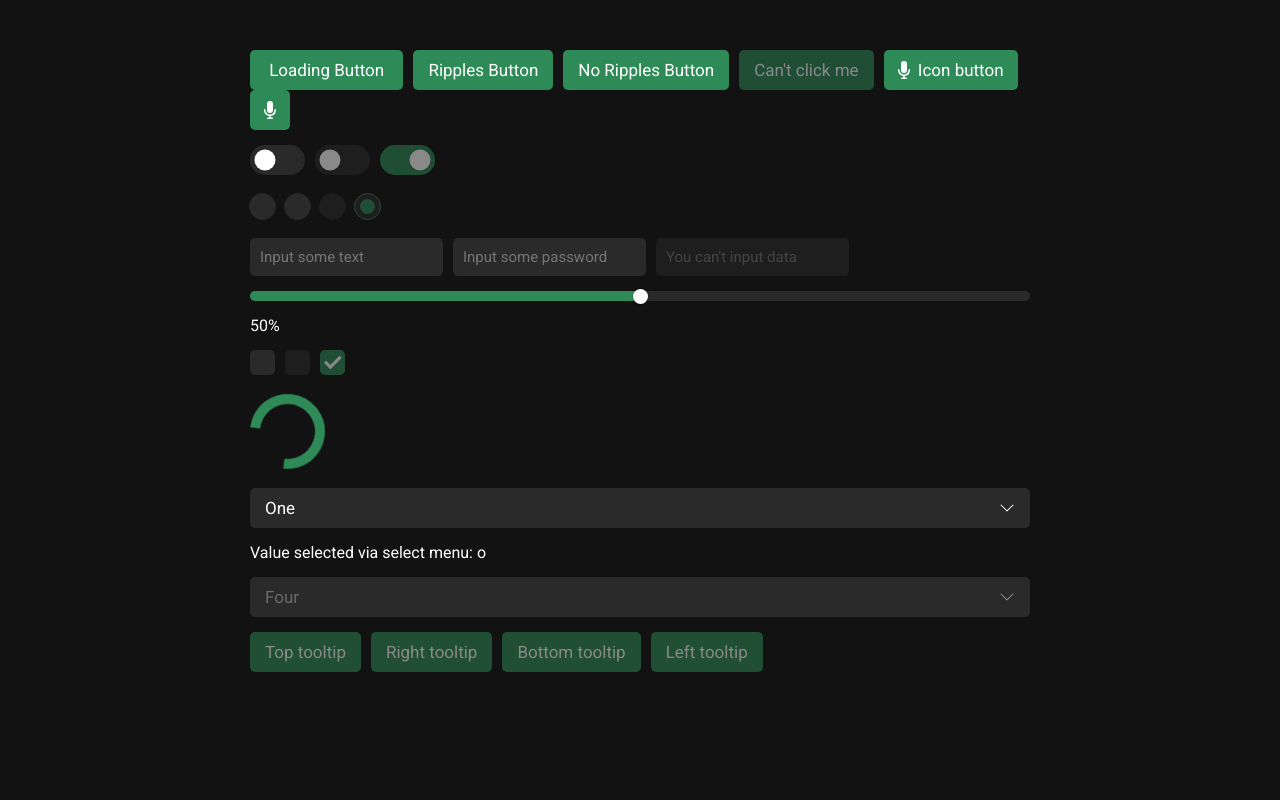
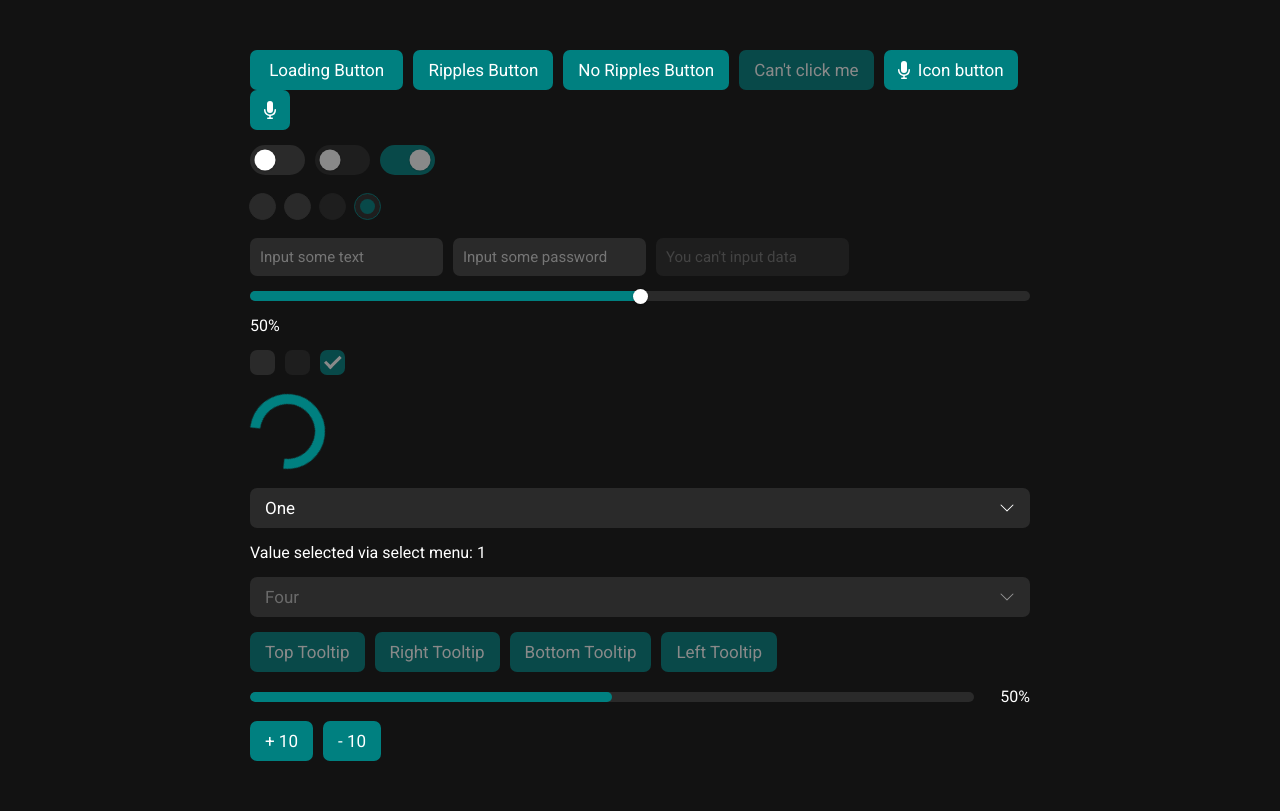
Before and after one commit to Kokapuk/vue-ui-kit, a Vue app: page / in a window 1280 px wide. Built offline with nearby package versions, Linux system fonts and the light colour scheme.

Commit message:
Added: ProgressBar, ContextMenu; Bug fixes.

```diff
--- a/src/App.vue
+++ b/src/App.vue
@@ -1,19 +1,19 @@
 <template>
   <div class="h-100 container" :class="theme">
-    <Button class="me-10" @click="() => (buttonLoading = !buttonLoading)" noRipples :loading="buttonLoading">
-      Loading Button
-    </Button>
+    <Tooltip class="me-10" text="Loading button" :positioning="TooltipPositioning.left">
+      <Button @click="() => (buttonLoading = !buttonLoading)" noRipples :loading="buttonLoading"> Loading Button </Button>
+    </Tooltip>
     <Button class="me-10">Ripples Button</Button>
     <Button class="me-10" noRipples>No Ripples Button</Button>
     <Button class="me-10" disabled>Can't click me</Button>
     <Button class="icon-button me-10"> <Microphone class="icon-button__icon" /> Icon button </Button>
-    <Tooltip text="Icon button without text" :positioning="TooltipPositioning.top">
+    <Tooltip text="Icon button without text" :positioning="TooltipPositioning.right">
       <Button class="icon-button"> <Microphone class="icon-button__icon" /></Button>
     </Tooltip>
 
     <div class="seperator"></div>
 
-    <Tooltip text="Theme switcher" :positioning="TooltipPositioning.top" class="me-10">
+    <Tooltip text="Theme switcher" :positioning="TooltipPositioning.left" class="me-10">
       <input
         @change="(event) => {theme = (event.target as HTMLInputElement).checked ? 'theme-light' : 'theme-dark'}"
         class="switch"
@@ -55,9 +55,13 @@
 
     <SelectMenu
       :options="[
-        { text: 'One', value: 'o' },
-        { text: 'Two', value: 't' },
-        { text: 'Three', value: 'th', disabled: true },
+        { text: 'One', value: '1' },
+        { text: 'Two', value: '2' },
+        { text: 'Three', value: '3', disabled: true },
+        { text: 'Four', value: '4' },
+        { text: 'Five', value: '5' },
+        { text: 'Six', value: '6' },
+        { text: 'Seven', value: '7' },
       ]"
       v-model:selectedOption="option" />
     <div class="seperator"></div>
@@ -67,18 +71,29 @@
 
     <div class="seperator"></div>
 
-    <Tooltip text="Tooltip text example" :positioning="TooltipPositioning.top" class="me-10">
-      <Button disabled>Top tooltip</Button>
+    <Tooltip text="Top Tooltip Text" :positioning="TooltipPositioning.top" class="me-10">
+      <Button disabled>Top Tooltip</Button>
     </Tooltip>
-    <Tooltip text="Tooltip text example" :positioning="TooltipPositioning.right" class="me-10">
-      <Button disabled>Right tooltip</Button>
+    <Tooltip text="Right Tooltip Text" :positioning="TooltipPositioning.right" class="me-10">
+      <Button disabled>Right Tooltip</Button>
     </Tooltip>
-    <Tooltip text="Tooltip text example" :positioning="TooltipPositioning.bottom" class="me-10">
-      <Button disabled>Bottom tooltip</Button>
+    <Tooltip text="Bottom Tooltip Text" :positioning="TooltipPositioning.bottom" class="me-10">
+      <Button disabled>Bottom Tooltip</Button>
     </Tooltip>
-    <Tooltip text="Tooltip text example" :positioning="TooltipPositioning.left">
-      <Button disabled>Left tooltip</Button>
+    <Tooltip text="Left Tooltip Text" :positioning="TooltipPositioning.left">
+      <Button disabled>Left Tooltip</Button>
     </Tooltip>
+
+    <div class="seperator"></div>
+
+    <div class="center-y">
+      <ProgressBar class="me-10" :progress="progressBarProgress" />
+      <span style="width: 50px; text-align: right">{{ progressBarProgress }}%</span>
+    </div>
+
+    <div class="seperator"></div>
+    <Button @click="() => progressBarProgress < 100 && (progressBarProgress += 10)" class="me-10">+ 10</Button>
+    <Button @click="() => progressBarProgress > 0 && (progressBarProgress -= 10)">- 10</Button>
   </div>
 </template>
 
@@ -88,13 +103,15 @@ import Slider from './components/Slider.vue';
 import Button from './components/Button.vue';
 import Tooltip from './components/Tooltip.vue';
 import SelectMenu, { type IOption } from './components/SelectMenu.vue';
+import ProgressBar from './components/ProgressBar.vue';
 import Microphone from './components/Icons/Microphone.vue';
 import { TooltipPositioning } from './types';
 
 const theme = ref<'theme-dark' | 'theme-light'>('theme-dark');
 const percentage = ref(50);
-const option = ref<IOption>({ text: 'One', value: 'o' });
+const option = ref<IOption>({ text: 'One', value: '1' });
 const buttonLoading = ref(false);
+const progressBarProgress = ref(50);
 </script>
 
 <style scoped>
--- a/src/assets/base.css
+++ b/src/assets/base.css
@@ -33,22 +33,26 @@
 }
 
 html {
+  color-scheme: dark;
+
   /* --accent: 105, 90, 205; */
-  --accent: 46, 139, 87;
+  /* --accent: 46, 139, 87; */
+  --accent: 0, 128, 128;
+  /* --accent: 220, 20, 60; */
 
   --transition: all 200ms;
   --transition-duration: 200ms;
 
   --shadow: 0 1px 3px rgba(0, 0, 0, 0.12), 0 1px 2px rgba(0, 0, 0, 0.24);
 
-  --border-radius: 5px;
+  --border-radius: 7px;
 }
 
 html,
 body,
 #app {
   background-color: rgb(var(--bg-color));
-  height: 100%;
+  min-height: 100%;
 }
 
 ::selection {
@@ -64,6 +68,11 @@ body,
   display: flex;
   height: 100%;
   justify-content: center;
+  align-items: center;
+}
+
+.center-y {
+  display: flex;
   align-items: center;
 }
 
--- /dev/null
+++ b/src/components/ContextMenu.vue
@@ -0,0 +1,94 @@
+<template>
+  <div
+    @blur="() => emit('close')"
+    ref="menuContainer"
+    tabindex="0"
+    :class="['menu-container', { shown: props.show }]"
+    :style="{ left: clampHorizontal(props.offsetX) + 'px', top: clampVertical(props.offsetY) + 'px' }">
+    <Button v-for="item in props.menuItems" @click="item.clickHandle" :disabled="item.disabled" noRipples class="menu-item">
+      {{ item.text }}
+    </Button>
+
+    <!-- <Button noRipples class="menu-item">Open</Button>
+    <Button noRipples class="menu-item">Open with...</Button>
+    <Button noRipples class="menu-item">Copy</Button>
+    <Button noRipples class="menu-item">Cut</Button>
+    <Button noRipples class="menu-item">Send by email as text or image</Button>
+    <Button noRipples class="menu-item">Add to storage</Button> -->
+  </div>
+</template>
+
+<script setup lang="ts">
+export interface IMenuItem {
+  text: string;
+  disabled?: boolean;
+  clickHandle?: (event: MouseEvent) => void;
+}
+
+import { ref, watch } from 'vue';
+import Button from './Button.vue';
+
+interface IProps {
+  show?: boolean;
+  offsetX: number;
+  offsetY: number;
+  menuItems: IMenuItem[];
+}
+
+const props = defineProps<IProps>();
+const emit = defineEmits(['close']);
+const menuContainer = ref<null | HTMLDivElement>(null);
+
+watch(
+  () => props.show,
+  () => {
+    if (props.show) menuContainer.value!.focus();
+  }
+);
+
+function clampHorizontal(x: number): number {
+  if (menuContainer.value === null) return 0;
+
+  if (x + menuContainer.value.clientWidth > window.innerWidth) {
+    return window.innerWidth - menuContainer.value!.clientWidth;
+  }
+
+  return x;
+}
+
+function clampVertical(y: number) {
+  if (menuContainer.value === null) return 0;
+
+  if (y + menuContainer.value.clientHeight > window.innerHeight) {
+    return window.innerHeight - menuContainer.value!.clientHeight;
+  }
+
+  return y;
+}
+</script>
+
+<style scoped>
+.menu-container {
+  pointer-events: none;
+  position: absolute;
+  background-color: rgb(var(--light-gray));
+  width: min-content;
+  border-radius: var(--border-radius);
+  overflow: hidden;
+  opacity: 0;
+  transition: opacity var(--transition-duration), left var(--transition-duration), top var(--transition-duration);
+}
+
+.menu-container.shown {
+  pointer-events: all;
+  opacity: 1;
+}
+
+.menu-item {
+  width: 100%;
+  justify-content: left;
+  color: rgb(var(--font-color));
+  background-color: transparent;
+  border-radius: 0;
+}
+</style>
--- /dev/null
+++ b/src/components/ProgressBar.vue
@@ -0,0 +1,30 @@
+<template>
+  <div class="progress-bg">
+    <div class="progress-fill" :style="{ width: Math.round(props.progress) + '%' }"></div>
+  </div>
+</template>
+
+<script setup lang="ts">
+interface IProps {
+  progress: number;
+}
+
+const props = defineProps<IProps>();
+</script>
+
+<style scoped>
+.progress-bg {
+  height: 10px;
+  width: 100%;
+  border-radius: 15px;
+  background-color: rgb(var(--light-gray));
+  overflow: hidden;
+}
+
+.progress-fill {
+  height: 100%;
+  background-color: rgb(var(--accent));
+  border-radius: 15px;
+  transition: width var(--transition-duration);
+}
+</style>
--- a/src/components/SelectMenu.vue
+++ b/src/components/SelectMenu.vue
@@ -1,10 +1,10 @@
 <template>
-  <div ref="container" @blur="() => (menuShow = false)" style="position: relative" tabindex="0">
-    <button :disabled="props.disabled" :class="{ 'menu-shown': menuShow }" @click="() => (menuShow = !menuShow)">
+  <div ref="container" class="menu-container" style="position: relative" tabindex="0">
+    <button :disabled="props.disabled">
       {{ selectedOption.text }}
-      <Chevron class="chevron" :class="{ 'menu-shown': menuShow }" />
+      <Chevron class="chevron" />
     </button>
-    <div v-if="!props.disabled" :class="{ 'menu-shown': menuShow }" class="menu">
+    <div v-if="!props.disabled" class="menu">
       <button v-for="option in props.options" :disabled="option.disabled" @click="() => updateValue(option)" class="menu-item">
         {{ option.text }}
       </button>
@@ -19,29 +19,35 @@ export interface IOption {
   disabled?: boolean;
 }
 
-import { ref, watch, type PropType } from 'vue';
+import { ref, type PropType } from 'vue';
 import Chevron from './Icons/Chevron.vue';
 
 const props = defineProps({ options: Array<IOption>, selectedOption: Object as PropType<IOption>, disabled: Boolean });
 const emit = defineEmits(['update:selectedOption']);
-const menuShow = ref(false);
+const selectedOption = ref<IOption>(props.selectedOption!);
 const container = ref<null | HTMLDivElement>(null);
-const selectedOption = ref<IOption>(props.selectedOption!);
-
-watch(
-  () => menuShow.value,
-  (newValue) => {
-    if (newValue) container.value!.focus();
-  }
-);
 
 function updateValue(newValue: IOption) {
   selectedOption.value = newValue;
   emit('update:selectedOption', newValue);
+
+  container.value!.focus();
+  container.value!.blur();
 }
 </script>
 
 <style scoped>
+::-webkit-scrollbar {
+  width: 7px;
+  background-color: rgb(var(--light-gray));
+  border-bottom-right-radius: var(--border-radius);
+}
+
+::-webkit-scrollbar-thumb {
+  background-color: rgb(var(--font-color), 0.2);
+  border-radius: var(--border-radius);
+}
+
 button {
   position: relative;
   display: flex;
@@ -86,11 +92,11 @@ button:disabled .chevron {
   opacity: 0.5;
 }
 
-.chevron.menu-shown {
+.menu-container:focus-within .chevron {
   rotate: -180deg;
 }
 
-button.menu-shown {
+.menu-container:focus-within button {
   border-bottom-left-radius: 0;
   border-bottom-right-radius: 0;
 }
@@ -102,12 +108,12 @@ button.menu-shown {
   border-bottom-left-radius: var(--border-radius);
   border-bottom-right-radius: var(--border-radius);
   max-height: 0px;
-  overflow-y: auto;
+  overflow: auto;
   transition: var(--transition);
 }
 
-.menu.menu-shown {
-  max-height: 300px;
+.menu-container:focus-within .menu {
+  max-height: 200px;
 }
 
 .menu-item {
--- a/src/components/Tooltip.vue
+++ b/src/components/Tooltip.vue
@@ -21,14 +21,16 @@ const props = defineProps<IProps>();
 
 <style scoped>
 .tooltip {
-  --tooltip__arrow-size: 10px;
+  --tooltip__arrow-size: 8px;
   --tooltip__border-opacity: 0.1;
   --tooltip__border-width: 1px;
+  --tooltip__move-animation-strength: 10px;
 
   position: relative;
   display: inline-flex;
   justify-content: center;
   align-items: center;
+  vertical-align: top;
 }
 
 .tooltip-text {
@@ -41,25 +43,29 @@ const props = defineProps<IProps>();
   position: absolute;
   z-index: 1;
   opacity: 0;
-  scale: 0.9;
   pointer-events: none;
-  transition: opacity var(--transition-duration), scale var(--transition-duration), background-color var(--transition-duration);
+  transition: opacity var(--transition-duration), background-color var(--transition-duration),
+    transform var(--transition-duration);
 }
 
 .tooltip-text.top {
   bottom: calc(100% + var(--tooltip__arrow-size));
+  transform: translateY(calc(var(--tooltip__move-animation-strength) * -1));
 }
 
 .tooltip-text.right {
   left: calc(100% + var(--tooltip__arrow-size));
+  transform: translateX(calc(var(--tooltip__move-animation-strength)));
 }
 
 .tooltip-text.bottom {
   top: calc(100% + var(--tooltip__arrow-size));
+  transform: translateY(calc(var(--tooltip__move-animation-strength)));
 }
 
 .tooltip-text.left {
   right: calc(100% + var(--tooltip__arrow-size));
+  transform: translateX(calc(var(--tooltip__move-animation-strength) * -1));
 }
 
 .tooltip-arrow {
@@ -76,34 +82,31 @@ const props = defineProps<IProps>();
 
 .tooltip-arrow.top {
   left: calc(50% - (var(--tooltip__arrow-size) / 2));
-  bottom: calc(-1 * (var(--tooltip__arrow-size) / 2));
+  bottom: calc(-1 * (var(--tooltip__arrow-size) / 2) - 1px);
   rotate: 45deg;
 }
 
 .tooltip-arrow.right {
-  left: calc(-1 * (var(--tooltip__arrow-size) / 2));
+  left: calc(-1 * (var(--tooltip__arrow-size) / 2) - 1px);
   top: calc(50% - var(--tooltip__arrow-size) / 2);
   rotate: 135deg;
 }
 
 .tooltip-arrow.bottom {
   left: calc(50% - (var(--tooltip__arrow-size) / 2));
-  top: calc(-1 * (var(--tooltip__arrow-size) / 2));
+  top: calc(-1 * (var(--tooltip__arrow-size) / 2) - 1px);
   rotate: 225deg;
 }
 
 .tooltip-arrow.left {
-  right: calc(-1 * (var(--tooltip__arrow-size) / 2));
+  right: calc(-1 * (var(--tooltip__arrow-size) / 2) - 1px);
   top: calc(50% - var(--tooltip__arrow-size) / 2);
   rotate: -45deg;
 }
 
 .tooltip:hover .tooltip-text {
   opacity: 1;
-  scale: 1;
+  transform: translateX(0px);
+  transform: translateY(0px);
 }
-
-/* .tooltip:hover .tooltip-arrow {
-  bottom: calc(-1 * (var(--tooltip__arrow-size) / 2));
-} */
 </style>
```
